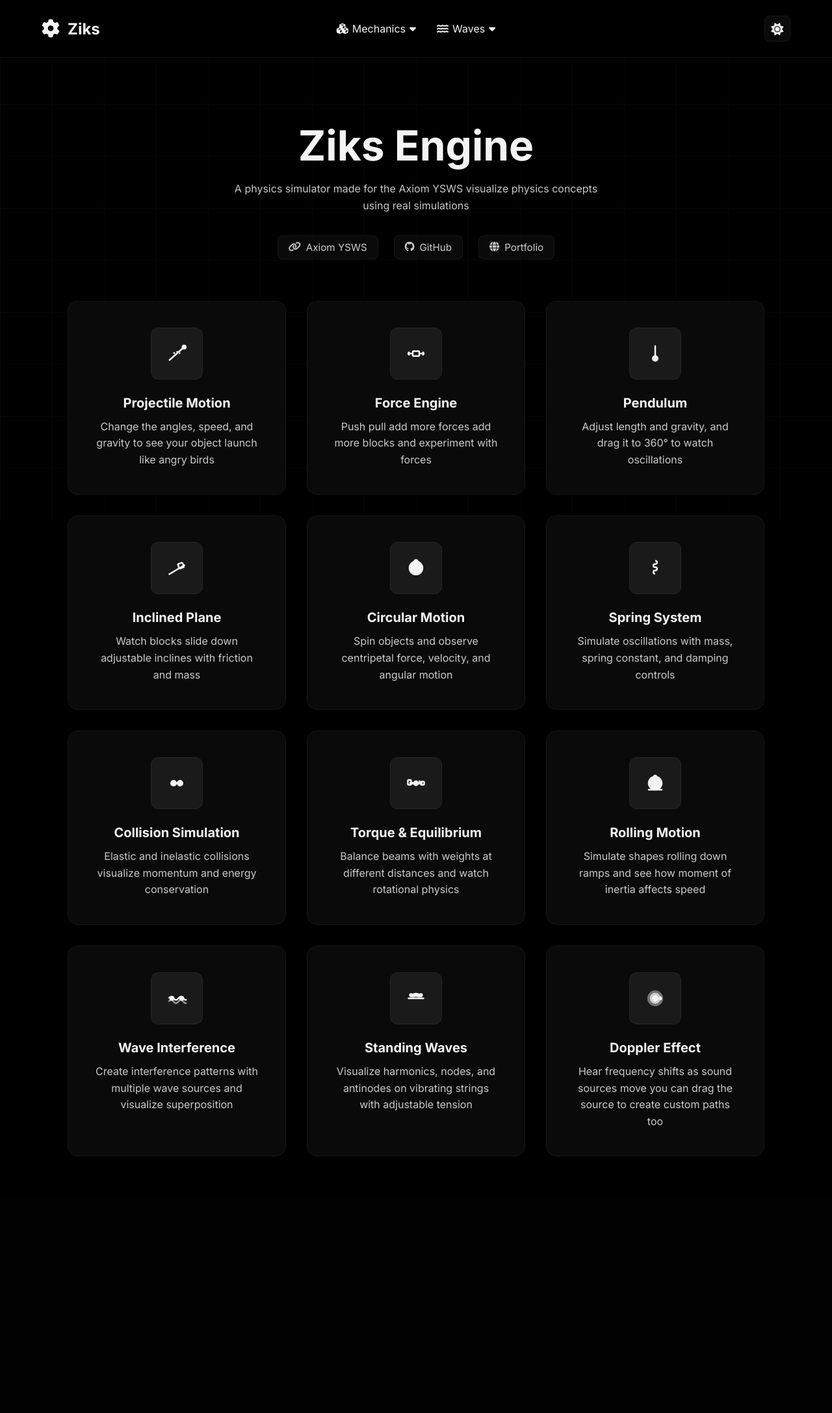
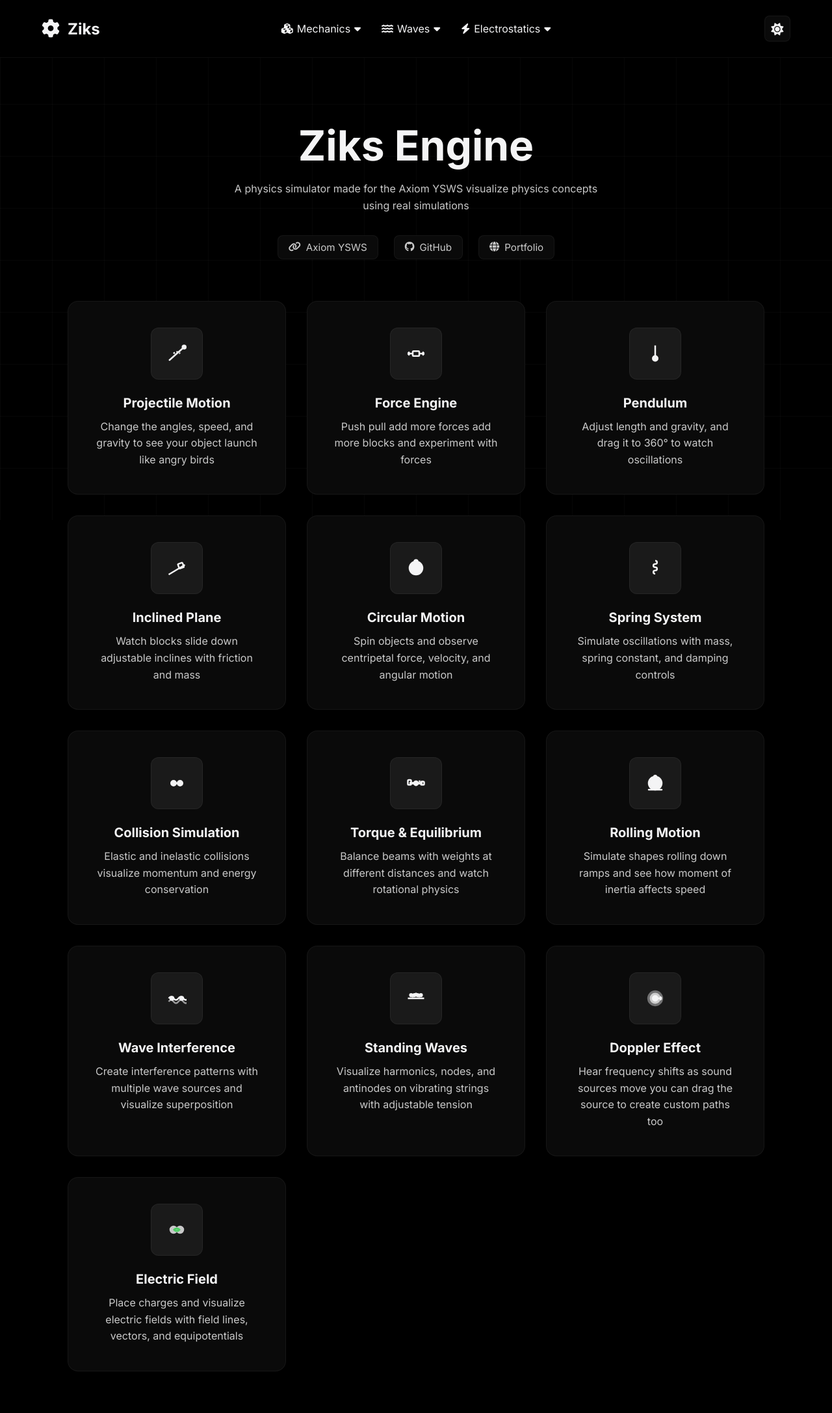
Before and after one commit to Rexaintreal/Ziks, a Flask app: page / in a window 1280 px wide. Shown: the whole page at 65% size. Before the commit the page ends 1779 px from the top, so only its background shows below. Run offline with Flask 3, Linux system fonts and the light colour scheme.

Commit message:
added electrostats routes and updated index.html navbar and cards section

```diff
--- a/app.py
+++ b/app.py
@@ -57,6 +57,11 @@ def standing():
 def doppler():
     return render_template('doppler.html')
 
+# ------------------Electrostatics Section -------------------
+@app.route('/electric')
+def electric():
+    return render_template('electric.html')
+
 # ----------------- Running the app -----------------
 if __name__ == '__main__':
     app.run(debug=True)
--- a/templates/index.html
+++ b/templates/index.html
@@ -46,6 +46,15 @@
                     <a href="/waves"><i class="fa-solid fa-wave-square"></i> Wave Interference</a>
                     <a href="/standing"><i class="fa-solid fa-guitar"></i> Standing Waves</a>
                     <a href="/doppler"><i class="fa-solid fa-volume-high"></i> Doppler Effect</a>
+                </div>
+            </div>
+            <div class="dropdown">
+                <button class="dropbtn nav-link">
+                    <i class="fa-solid fa-bolt"></i>
+                    Electrostatics <i class="fa-solid fa-caret-down"></i>
+                </button>
+                <div class="dropdown-content">
+                    <a href="/electric"><i class="fa-solid fa-atom"></i> Electric Field</a>
                 </div>
             </div>
         </div>
@@ -221,6 +230,20 @@
         <h3>Doppler Effect</h3>
         <p>Hear frequency shifts as sound sources move you can drag the source to create custom paths too</p>
     </a>
+    <a href="/electric" class="card">
+        <div class="card-icon">
+            <svg viewBox="0 0 24 24">
+                <circle cx="8" cy="12" r="4" fill="#ff6b6b" opacity="0.8"/>
+                <circle cx="16" cy="12" r="4" fill="#4dabf7" opacity="0.8"/>
+                <path d="M8 12 Q12 8 16 12" stroke="#51cf66" stroke-width="1.5" fill="none"/>
+                <path d="M8 12 Q12 10 16 12" stroke="#51cf66" stroke-width="1.5" fill="none"/>
+                <path d="M8 12 Q12 14 16 12" stroke="#51cf66" stroke-width="1.5" fill="none"/>
+                <path d="M8 12 Q12 16 16 12" stroke="#51cf66" stroke-width="1.5" fill="none"/>
+            </svg>
+        </div>
+        <h3>Electric Field</h3>
+        <p>Place charges and visualize electric fields with field lines, vectors, and equipotentials</p>
+    </a>
     </div>
 
     <script src="{{ url_for('static', filename='js/script.js') }}"></script>
```
